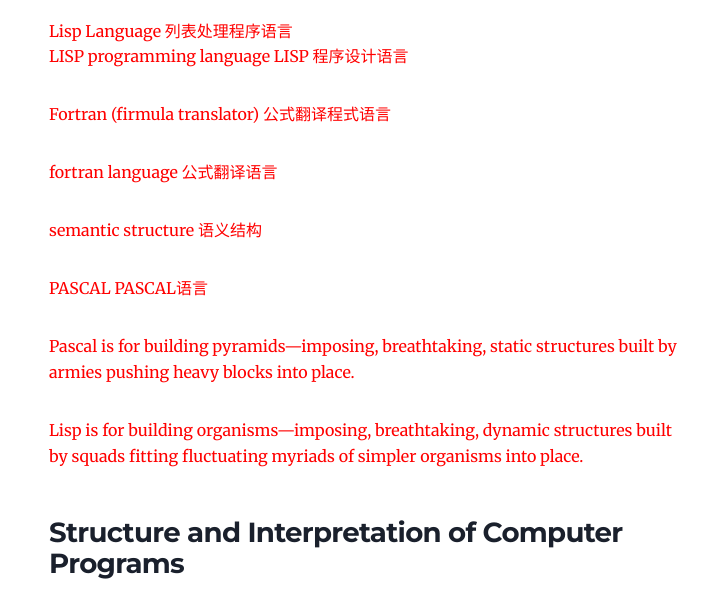
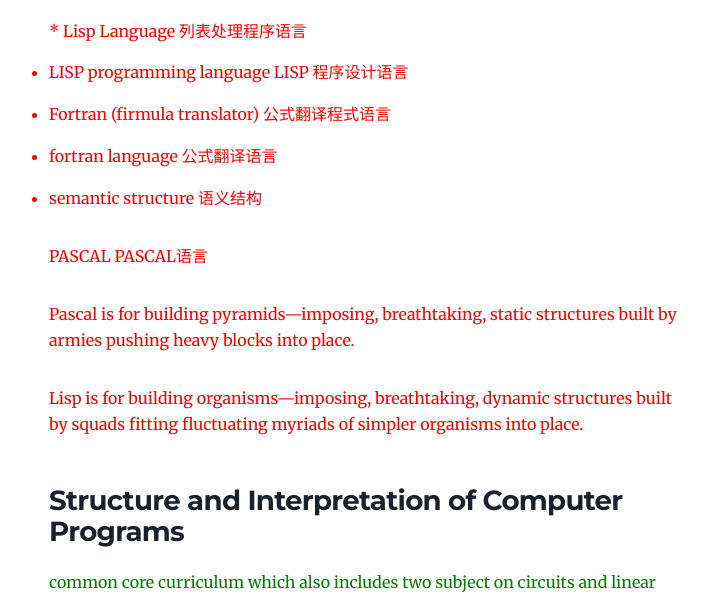
Before and after one commit to psmaxwell/learning_blog, a Gatsby site: page /Structure-Interpretation-of-Computer-Programs/ in a window 1280 px wide. Shown: the part 209-803 px from the top of the page, without its empty margins (275-983 px from the left). Built offline with nearby package versions, Linux system fonts and the light colour scheme; Gatsby itself is replaced by a stand-in of ours.

Commit message:
add Structure and Interpretation of Computer Programs

```diff
--- a/content/blog/Structure-Interpretation-of-Computer-Programs/index.md
+++ b/content/blog/Structure-Interpretation-of-Computer-Programs/index.md
@@ -1,15 +1,17 @@
 # Structure and Interpretation of Computer Programs
 
 <font color=red>
-Lisp Language 列表处理程序语言
+* Lisp Language 列表处理程序语言
 
-LISP programming language LISP 程序设计语言
+* LISP programming language LISP 程序设计语言
 
-Fortran (firmula translator) 公式翻译程式语言
 
-fortran language 公式翻译语言
+* Fortran (firmula translator) 公式翻译程式语言
 
-semantic structure 语义结构
+
+* fortran language 公式翻译语言
+
+* semantic structure 语义结构
 
 
 PASCAL PASCAL语言
```
